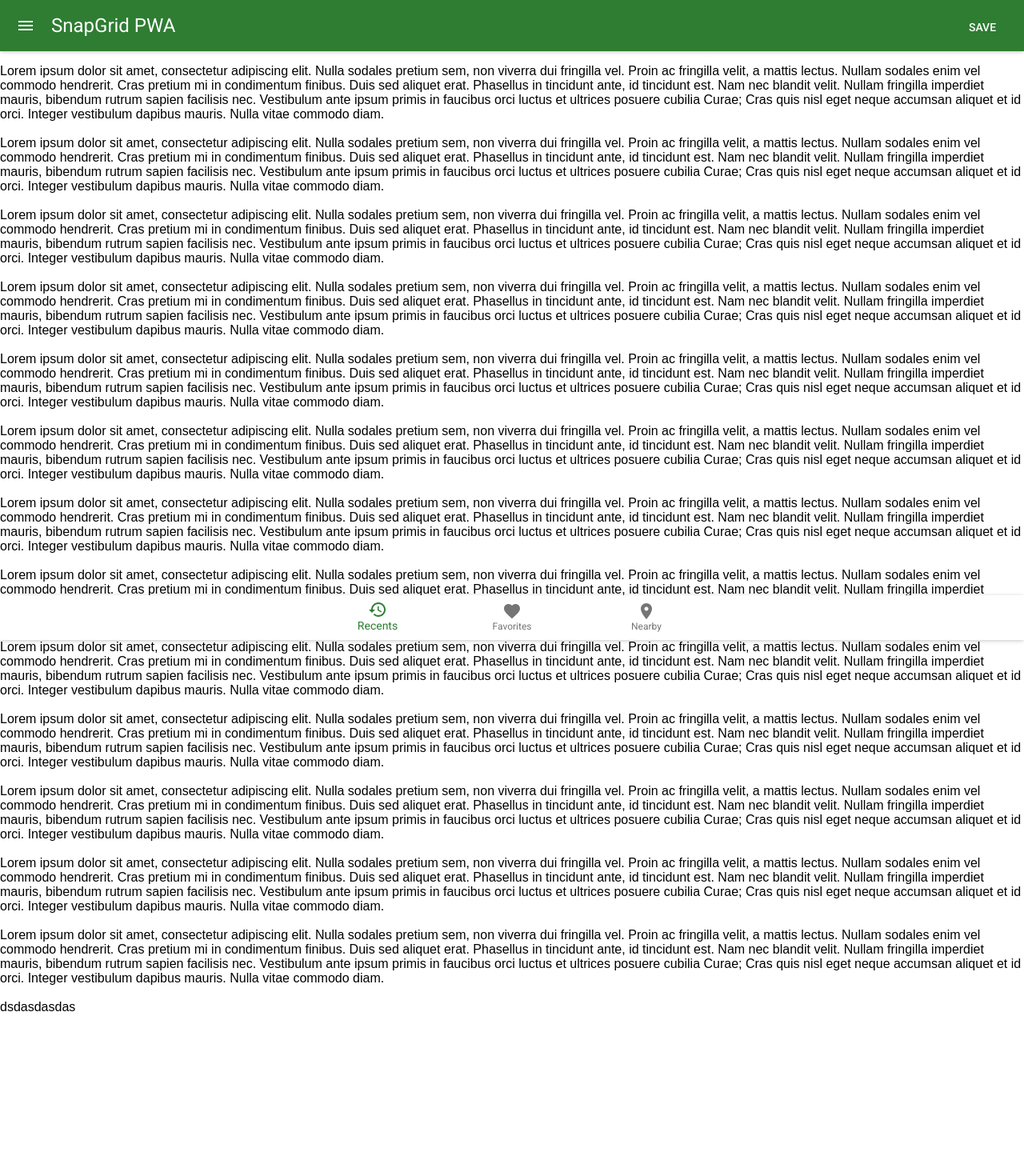
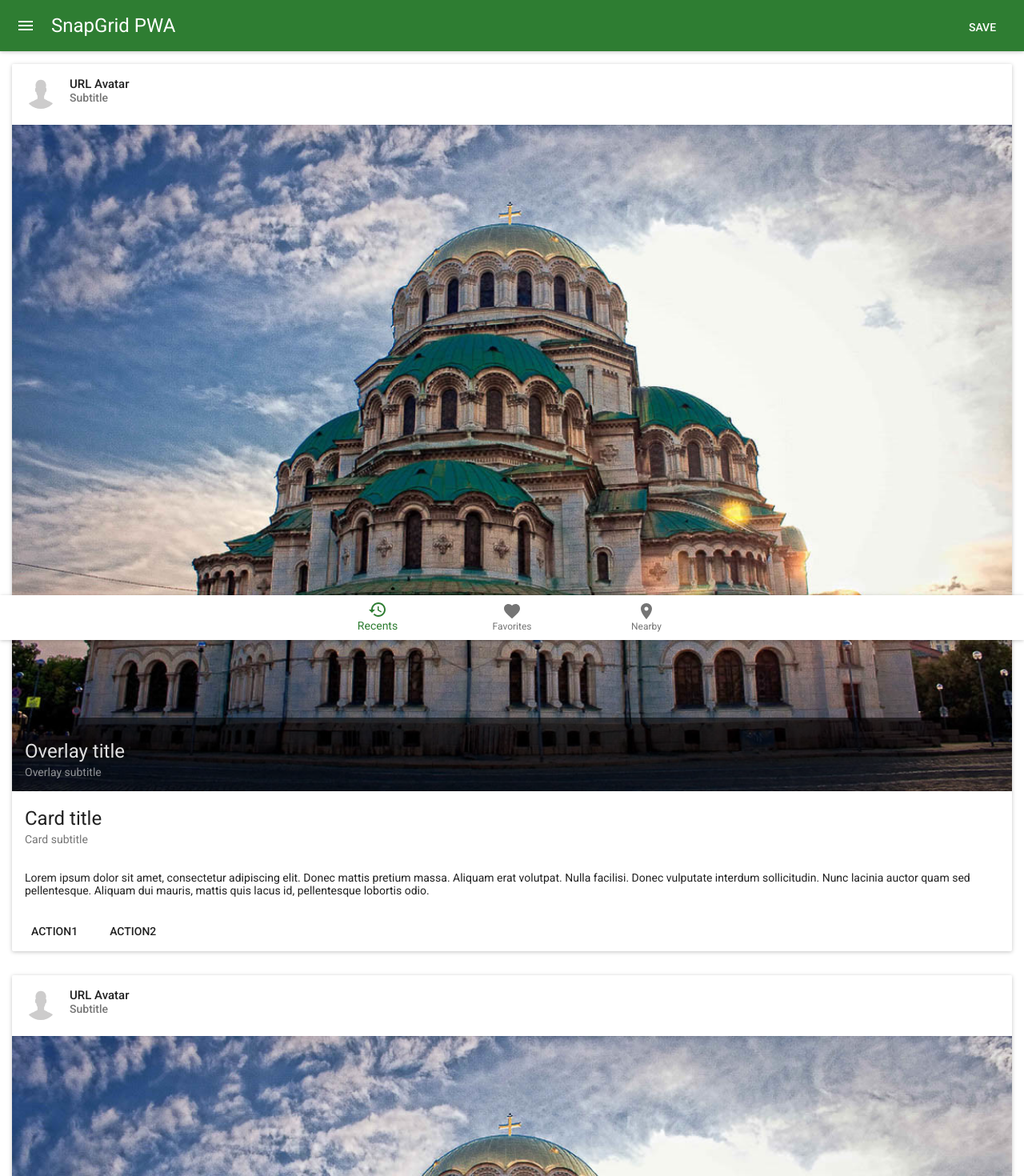
Before and after one commit to evgenitsn/selly, a React (Create React App) app: page / in a window 1280 px wide. Shown: the top 1470 px of the page at 80% size. Before the commit the page ends 1268 px from the top, so only its background shows below. Built offline with nearby package versions, Linux system fonts and the light colour scheme.

Commit message:
Cleanup Body Component

```diff
--- a/src/components/Body.js
+++ b/src/components/Body.js
@@ -1,33 +1,16 @@
 import React, { Component } from 'react'
-import AppBar from 'material-ui/AppBar'
-import IconButton from 'material-ui/IconButton'
-import Menu from 'material-ui/svg-icons/navigation/menu'
-import FlatButton from 'material-ui/FlatButton'
+import Post from './Post'
 
 export default class Header extends Component {
-
-  handleClick() {
-    alert('onClick triggered on the title component')
-  }
-
   render() {
     return (
       <div style={styles.body}>
-        <div></div>
-        <div>Lorem ipsum dolor sit amet, consectetur adipiscing elit. Nulla sodales pretium sem, non viverra dui fringilla vel. Proin ac fringilla velit, a mattis lectus. Nullam sodales enim vel commodo hendrerit. Cras pretium mi in condimentum finibus. Duis sed aliquet erat. Phasellus in tincidunt ante, id tincidunt est. Nam nec blandit velit. Nullam fringilla imperdiet mauris, bibendum rutrum sapien facilisis nec. Vestibulum ante ipsum primis in faucibus orci luctus et ultrices posuere cubilia Curae; Cras quis nisl eget neque accumsan aliquet et id orci. Integer vestibulum dapibus mauris. Nulla vitae commodo diam.</div><br/>
-        <div>Lorem ipsum dolor sit amet, consectetur adipiscing elit. Nulla sodales pretium sem, non viverra dui fringilla vel. Proin ac fringilla velit, a mattis lectus. Nullam sodales enim vel commodo hendrerit. Cras pretium mi in condimentum finibus. Duis sed aliquet erat. Phasellus in tincidunt ante, id tincidunt est. Nam nec blandit velit. Nullam fringilla imperdiet mauris, bibendum rutrum sapien facilisis nec. Vestibulum ante ipsum primis in faucibus orci luctus et ultrices posuere cubilia Curae; Cras quis nisl eget neque accumsan aliquet et id orci. Integer vestibulum dapibus mauris. Nulla vitae commodo diam.</div><br/>
-        <div>Lorem ipsum dolor sit amet, consectetur adipiscing elit. Nulla sodales pretium sem, non viverra dui fringilla vel. Proin ac fringilla velit, a mattis lectus. Nullam sodales enim vel commodo hendrerit. Cras pretium mi in condimentum finibus. Duis sed aliquet erat. Phasellus in tincidunt ante, id tincidunt est. Nam nec blandit velit. Nullam fringilla imperdiet mauris, bibendum rutrum sapien facilisis nec. Vestibulum ante ipsum primis in faucibus orci luctus et ultrices posuere cubilia Curae; Cras quis nisl eget neque accumsan aliquet et id orci. Integer vestibulum dapibus mauris. Nulla vitae commodo diam.</div><br/>
-        <div>Lorem ipsum dolor sit amet, consectetur adipiscing elit. Nulla sodales pretium sem, non viverra dui fringilla vel. Proin ac fringilla velit, a mattis lectus. Nullam sodales enim vel commodo hendrerit. Cras pretium mi in condimentum finibus. Duis sed aliquet erat. Phasellus in tincidunt ante, id tincidunt est. Nam nec blandit velit. Nullam fringilla imperdiet mauris, bibendum rutrum sapien facilisis nec. Vestibulum ante ipsum primis in faucibus orci luctus et ultrices posuere cubilia Curae; Cras quis nisl eget neque accumsan aliquet et id orci. Integer vestibulum dapibus mauris. Nulla vitae commodo diam.</div><br/>
-        <div>Lorem ipsum dolor sit amet, consectetur adipiscing elit. Nulla sodales pretium sem, non viverra dui fringilla vel. Proin ac fringilla velit, a mattis lectus. Nullam sodales enim vel commodo hendrerit. Cras pretium mi in condimentum finibus. Duis sed aliquet erat. Phasellus in tincidunt ante, id tincidunt est. Nam nec blandit velit. Nullam fringilla imperdiet mauris, bibendum rutrum sapien facilisis nec. Vestibulum ante ipsum primis in faucibus orci luctus et ultrices posuere cubilia Curae; Cras quis nisl eget neque accumsan aliquet et id orci. Integer vestibulum dapibus mauris. Nulla vitae commodo diam.</div><br/>
-        <div>Lorem ipsum dolor sit amet, consectetur adipiscing elit. Nulla sodales pretium sem, non viverra dui fringilla vel. Proin ac fringilla velit, a mattis lectus. Nullam sodales enim vel commodo hendrerit. Cras pretium mi in condimentum finibus. Duis sed aliquet erat. Phasellus in tincidunt ante, id tincidunt est. Nam nec blandit velit. Nullam fringilla imperdiet mauris, bibendum rutrum sapien facilisis nec. Vestibulum ante ipsum primis in faucibus orci luctus et ultrices posuere cubilia Curae; Cras quis nisl eget neque accumsan aliquet et id orci. Integer vestibulum dapibus mauris. Nulla vitae commodo diam.</div><br/>
-        <div>Lorem ipsum dolor sit amet, consectetur adipiscing elit. Nulla sodales pretium sem, non viverra dui fringilla vel. Proin ac fringilla velit, a mattis lectus. Nullam sodales enim vel commodo hendrerit. Cras pretium mi in condimentum finibus. Duis sed aliquet erat. Phasellus in tincidunt ante, id tincidunt est. Nam nec blandit velit. Nullam fringilla imperdiet mauris, bibendum rutrum sapien facilisis nec. Vestibulum ante ipsum primis in faucibus orci luctus et ultrices posuere cubilia Curae; Cras quis nisl eget neque accumsan aliquet et id orci. Integer vestibulum dapibus mauris. Nulla vitae commodo diam.</div><br/>
-        <div>Lorem ipsum dolor sit amet, consectetur adipiscing elit. Nulla sodales pretium sem, non viverra dui fringilla vel. Proin ac fringilla velit, a mattis lectus. Nullam sodales enim vel commodo hendrerit. Cras pretium mi in condimentum finibus. Duis sed aliquet erat. Phasellus in tincidunt ante, id tincidunt est. Nam nec blandit velit. Nullam fringilla imperdiet mauris, bibendum rutrum sapien facilisis nec. Vestibulum ante ipsum primis in faucibus orci luctus et ultrices posuere cubilia Curae; Cras quis nisl eget neque accumsan aliquet et id orci. Integer vestibulum dapibus mauris. Nulla vitae commodo diam.</div><br/>
-        <div>Lorem ipsum dolor sit amet, consectetur adipiscing elit. Nulla sodales pretium sem, non viverra dui fringilla vel. Proin ac fringilla velit, a mattis lectus. Nullam sodales enim vel commodo hendrerit. Cras pretium mi in condimentum finibus. Duis sed aliquet erat. Phasellus in tincidunt ante, id tincidunt est. Nam nec blandit velit. Nullam fringilla imperdiet mauris, bibendum rutrum sapien facilisis nec. Vestibulum ante ipsum primis in faucibus orci luctus et ultrices posuere cubilia Curae; Cras quis nisl eget neque accumsan aliquet et id orci. Integer vestibulum dapibus mauris. Nulla vitae commodo diam.</div><br/>
-        <div>Lorem ipsum dolor sit amet, consectetur adipiscing elit. Nulla sodales pretium sem, non viverra dui fringilla vel. Proin ac fringilla velit, a mattis lectus. Nullam sodales enim vel commodo hendrerit. Cras pretium mi in condimentum finibus. Duis sed aliquet erat. Phasellus in tincidunt ante, id tincidunt est. Nam nec blandit velit. Nullam fringilla imperdiet mauris, bibendum rutrum sapien facilisis nec. Vestibulum ante ipsum primis in faucibus orci luctus et ultrices posuere cubilia Curae; Cras quis nisl eget neque accumsan aliquet et id orci. Integer vestibulum dapibus mauris. Nulla vitae commodo diam.</div><br/>
-        <div>Lorem ipsum dolor sit amet, consectetur adipiscing elit. Nulla sodales pretium sem, non viverra dui fringilla vel. Proin ac fringilla velit, a mattis lectus. Nullam sodales enim vel commodo hendrerit. Cras pretium mi in condimentum finibus. Duis sed aliquet erat. Phasellus in tincidunt ante, id tincidunt est. Nam nec blandit velit. Nullam fringilla imperdiet mauris, bibendum rutrum sapien facilisis nec. Vestibulum ante ipsum primis in faucibus orci luctus et ultrices posuere cubilia Curae; Cras quis nisl eget neque accumsan aliquet et id orci. Integer vestibulum dapibus mauris. Nulla vitae commodo diam.</div><br/>
-        <div>Lorem ipsum dolor sit amet, consectetur adipiscing elit. Nulla sodales pretium sem, non viverra dui fringilla vel. Proin ac fringilla velit, a mattis lectus. Nullam sodales enim vel commodo hendrerit. Cras pretium mi in condimentum finibus. Duis sed aliquet erat. Phasellus in tincidunt ante, id tincidunt est. Nam nec blandit velit. Nullam fringilla imperdiet mauris, bibendum rutrum sapien facilisis nec. Vestibulum ante ipsum primis in faucibus orci luctus et ultrices posuere cubilia Curae; Cras quis nisl eget neque accumsan aliquet et id orci. Integer vestibulum dapibus mauris. Nulla vitae commodo diam.</div><br/>
-        <div>Lorem ipsum dolor sit amet, consectetur adipiscing elit. Nulla sodales pretium sem, non viverra dui fringilla vel. Proin ac fringilla velit, a mattis lectus. Nullam sodales enim vel commodo hendrerit. Cras pretium mi in condimentum finibus. Duis sed aliquet erat. Phasellus in tincidunt ante, id tincidunt est. Nam nec blandit velit. Nullam fringilla imperdiet mauris, bibendum rutrum sapien facilisis nec. Vestibulum ante ipsum primis in faucibus orci luctus et ultrices posuere cubilia Curae; Cras quis nisl eget neque accumsan aliquet et id orci. Integer vestibulum dapibus mauris. Nulla vitae commodo diam.</div><br/>
-        <div>dsdasdasdas</div>
+        <Post/>
+        <Post/>
+        <Post/>
+        <Post/>
+        <Post/>
+        <Post/>
       </div>
     )
   }
```
